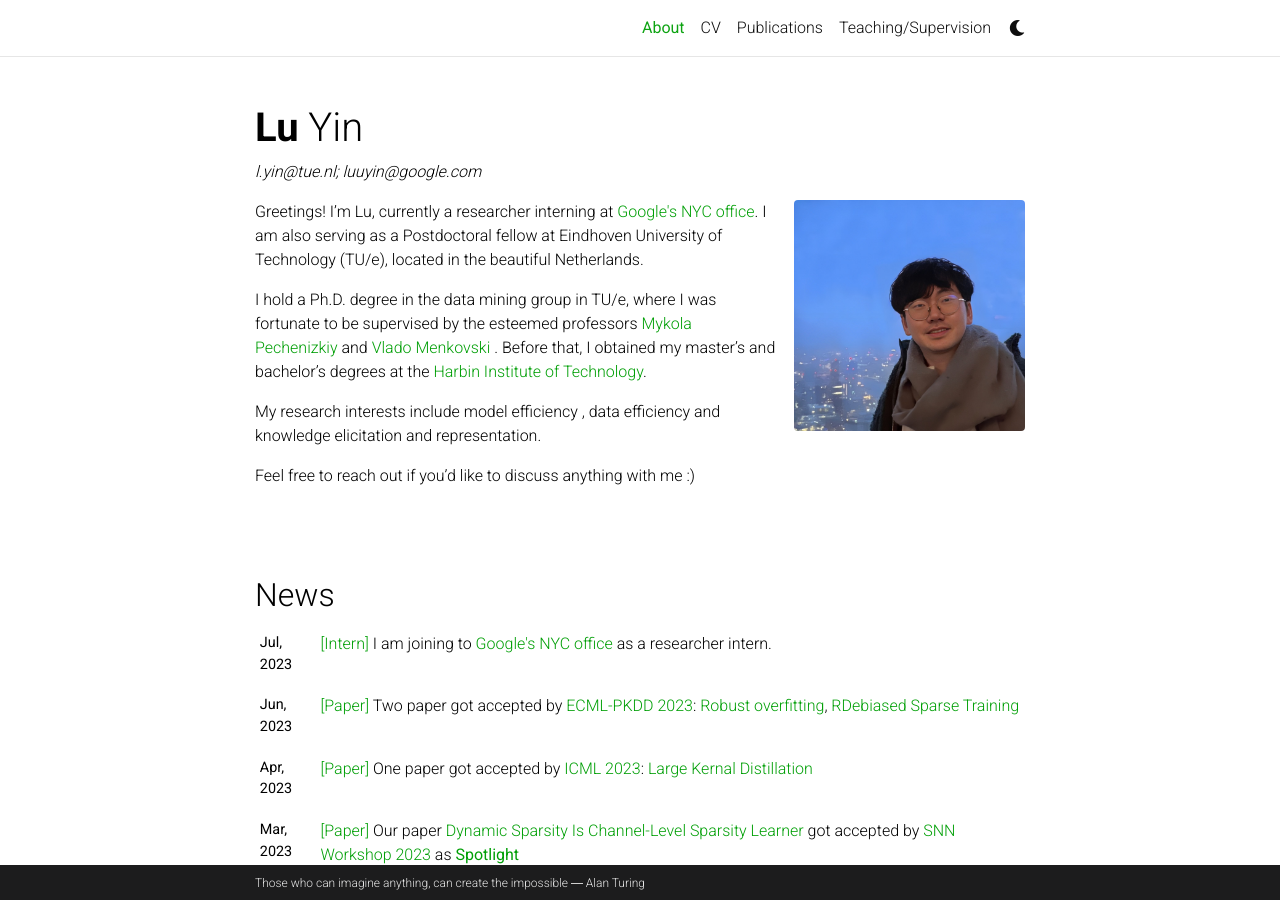
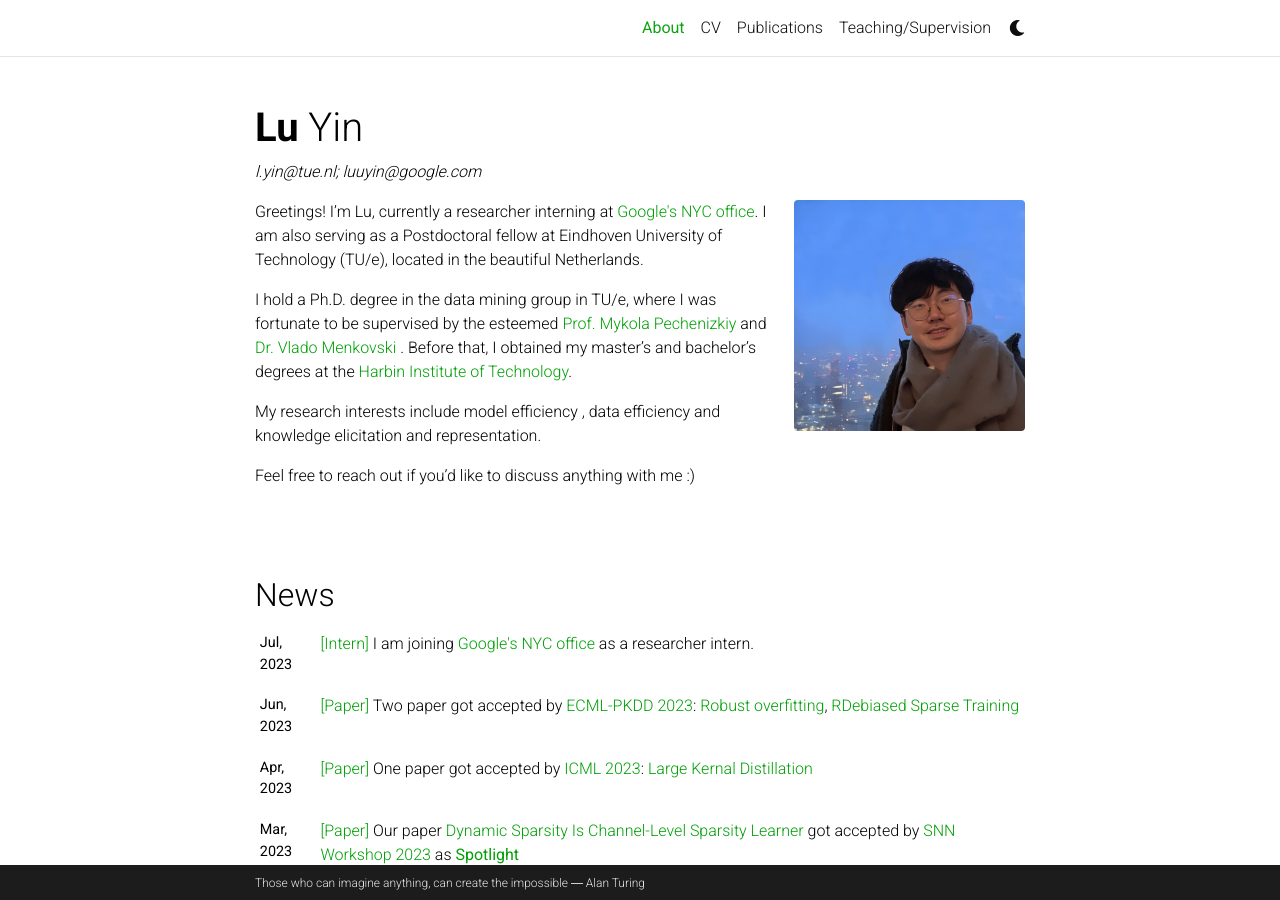
Before and after one commit to suewen70/luuyin.github.io, a Jekyll site: the page built from _pages/about.md, in a window 1280 px wide and 900 px high. Built offline with Jekyll 4.4.1, drawn with Linux system fonts in a browser that asks for light colours; full-size pictures stand in for the smaller copies a plugin makes; emoji names are drawn with the system emoji font; comment, search, counter and statistics services are not loaded; a style sheet for code colours, icons or effects is not loaded.

```diff
--- a/_pages/about.md
+++ b/_pages/about.md
@@ -19,7 +19,7 @@ social: true  # includes social icons at the bottom of the page
 
 Greetings! I'm Lu, currently a researcher interning at <font color=009f06>Google's NYC office</font>. I am also serving as a Postdoctoral fellow at Eindhoven University of Technology (TU/e), located in the beautiful Netherlands.
 
-I hold a Ph.D. degree in the data mining group in TU/e, where I was fortunate to be supervised by the esteemed professors [Mykola Pechenizkiy](https://www.win.tue.nl/~mpechen/) and [Vlado Menkovski ](https://vlamen.github.io/). Before that, I obtained my master's and bachelor's degrees at the [Harbin Institute of Technology](https://en.wikipedia.org/wiki/Harbin_Institute_of_Technology).
+I hold a Ph.D. degree in the data mining group in TU/e, where I was fortunate to be supervised by the esteemed [Prof. Mykola Pechenizkiy](https://www.win.tue.nl/~mpechen/) and [Dr. Vlado Menkovski ](https://vlamen.github.io/). Before that, I obtained my master's and bachelor's degrees at the [Harbin Institute of Technology](https://en.wikipedia.org/wiki/Harbin_Institute_of_Technology).
 
 My research interests include model efficiency , data efficiency and knowledge elicitation and representation.
 
```
Also changed, not shown: _news/Google.md (+1 -1 lines).
